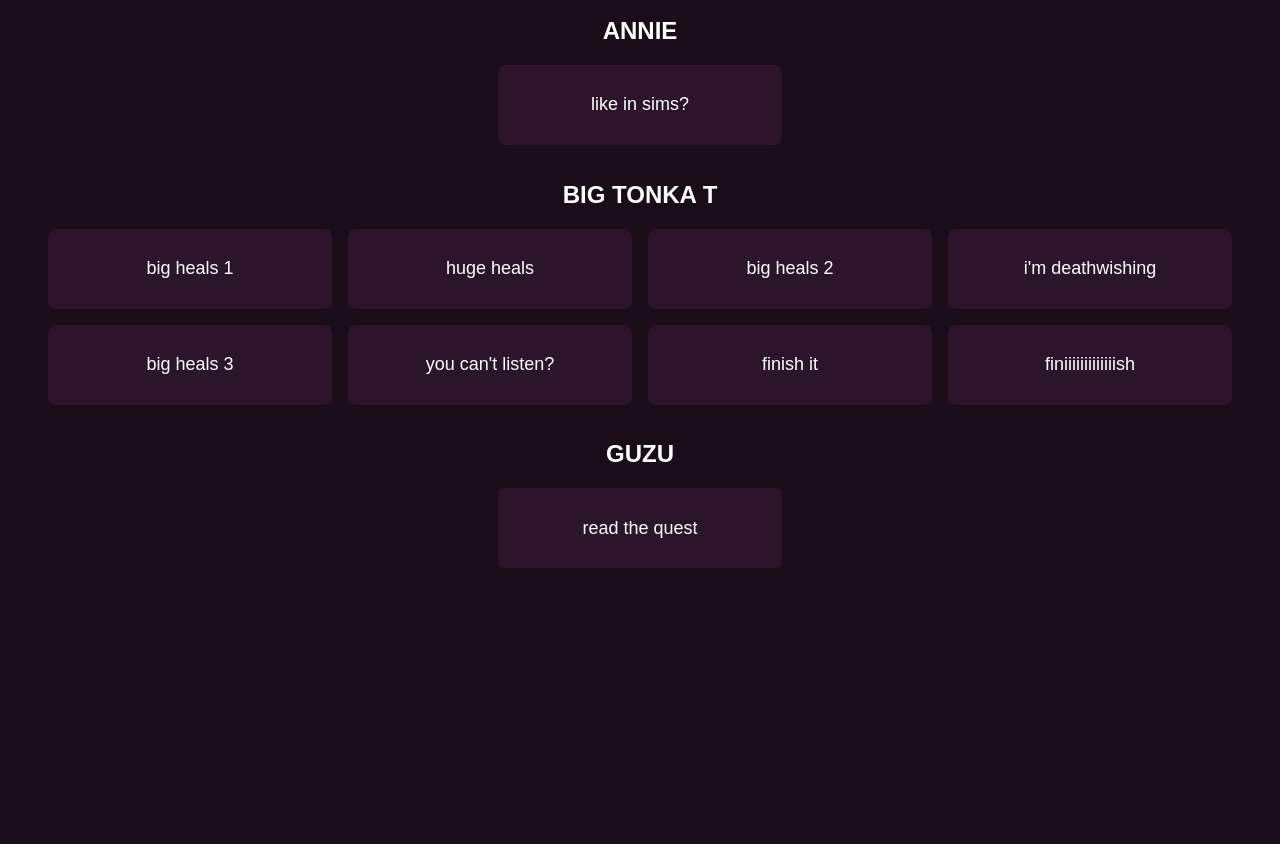
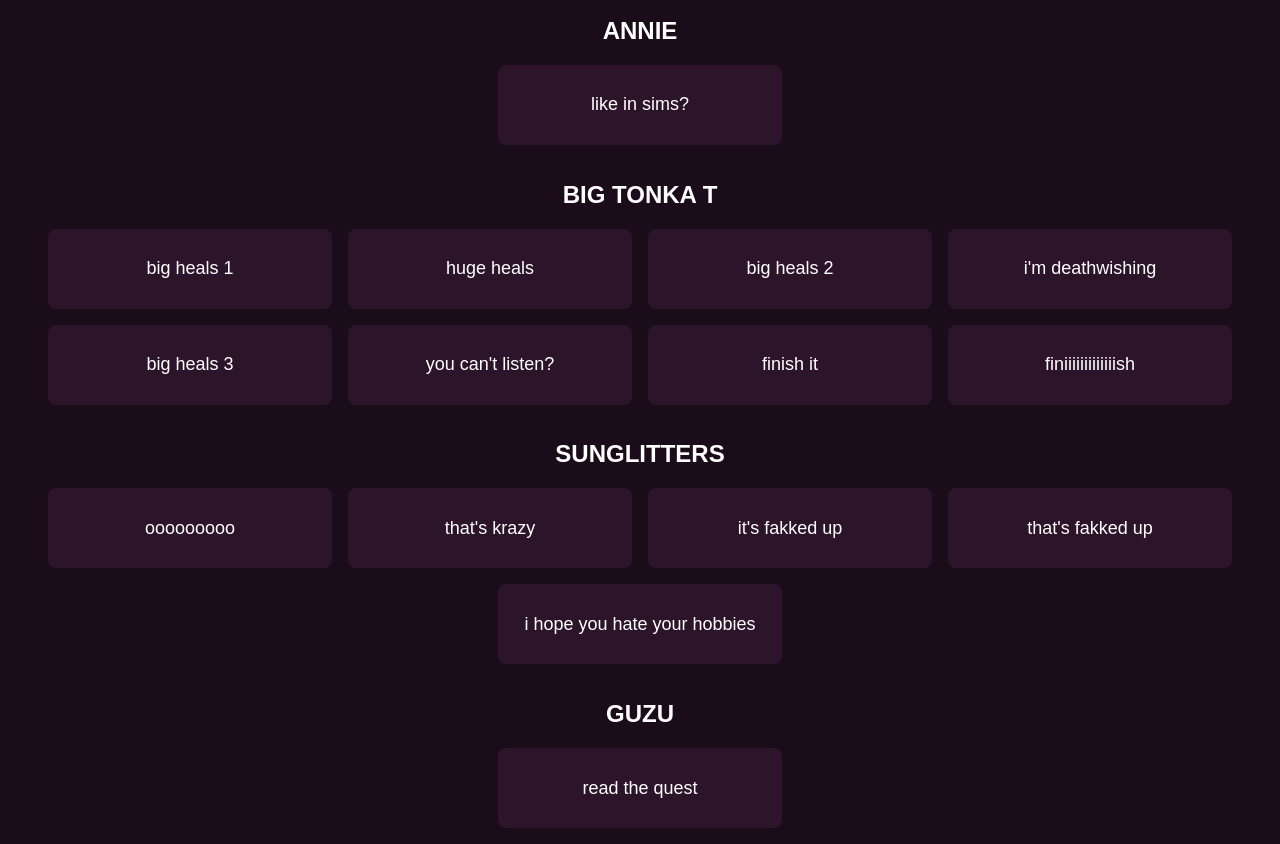
Before and after one commit to duor-git/duor-git.github.io, a plain HTML site: page index.html in a window 1280 px wide. Shown: the part 101-945 px from the top of the page. Before the commit the page ends 800 px from the top, so only its background shows below. Drawn offline with Linux system fonts and the light colour scheme.

Commit message:
add potato sounds

```diff
--- a/index.html
+++ b/index.html
@@ -40,6 +40,16 @@
             <div class="button-wrap"><button id="t1/7">finish it</button></div>
             <div class="button-wrap"><button id="t1/8">finiiiiiiiiiiiiish</button></div>
         </div>
+
+        <h2>SUNGLITTERS</h2>
+        <div class="sounds">
+            <div class="button-wrap"><button id="sunglitters/1">ooooooooo</button></div>
+            <div class="button-wrap"><button id="sunglitters/2">that's krazy</button></div>
+            <div class="button-wrap"><button id="sunglitters/3">it's fakked up</button></div>
+            <div class="button-wrap"><button id="sunglitters/4">that's fakked up</button></div>
+            <div class="button-wrap"><button id="sunglitters/5">i hope you hate your hobbies</button></div>
+        </div>
+
         <h2>GUZU</h2>
         <div class="sounds">
             <div class="button-wrap"><button id="guzu/1">read the quest</button></div>
--- a/site.css
+++ b/site.css
@@ -55,13 +55,17 @@ button {
     font-family: "Montserrat", sans-serif;
     flex: 0 0 calc(100% - 1rem);
     background-color: hsl(305 37.5% 12.55%);
-    color: white;
     border: 2px solid hsl(305 37.5% 12.55%);
     border-radius: .5rem;
     cursor: pointer;
     user-select: none;
     font-size: large;
     min-height: 80px;
+    color: white;
+
+
+    /* background: rgb(2, 0, 36);
+    background: linear-gradient(90deg, #997ffc 0%,#f473bf 100%); */
 
     transition-property: transform, color, background, background-color, border-color, text-decoration-color, fill, stroke, opacity;
     transition-timing-function: ease;
```
Also changed, not shown: 5 other files. Lines whose indentation alone changed are shown as unchanged.
